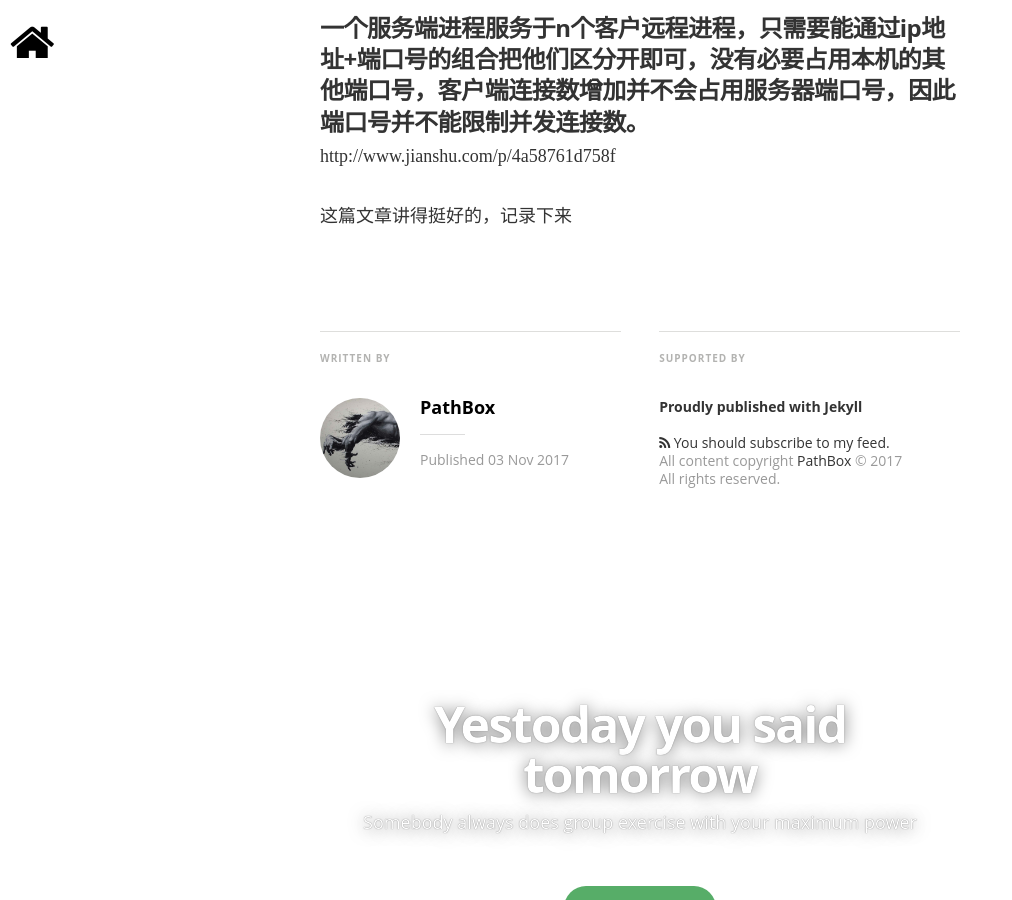
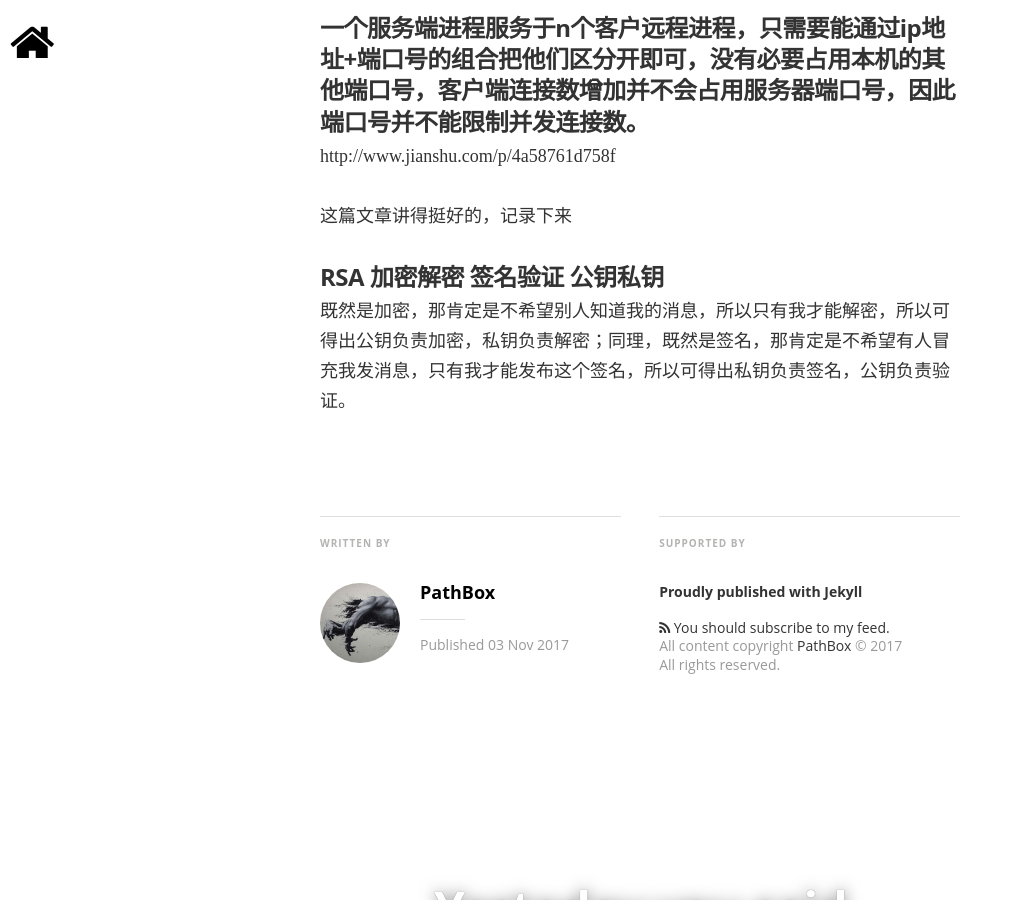
Before and after one commit to pathbox/pathbox.github.io, a Jekyll site: the page built from _posts/2017-11-03-work-summary-in-Udesk-ten.md, in a window 1280 px wide and 900 px high, scrolled down 5313 px. Shown: the whole window, without its empty margins (0-1012 px from the left). Built offline with Jekyll 4.4.1, drawn with Linux system fonts in a browser that asks for light colours; nearby versions of some CDN libraries; some web fonts are replaced; comment, search, counter and statistics services are not loaded.

Commit message:
RSA 加密解密 签名验证 公钥私钥

```diff
--- a/_posts/2017-11-03-work-summary-in-Udesk-ten.md
+++ b/_posts/2017-11-03-work-summary-in-Udesk-ten.md
@@ -140,3 +140,7 @@ sysctl -w net.ipv4.tcp_tw_recycle=1  表示开启TCP连接中TIME-WAIT sockets
 http://www.jianshu.com/p/4a58761d758f
 
 这篇文章讲得挺好的，记录下来
+
+##### RSA 加密解密 签名验证 公钥私钥
+
+既然是加密，那肯定是不希望别人知道我的消息，所以只有我才能解密，所以可得出公钥负责加密，私钥负责解密；同理，既然是签名，那肯定是不希望有人冒充我发消息，只有我才能发布这个签名，所以可得出私钥负责签名，公钥负责验证。
```
